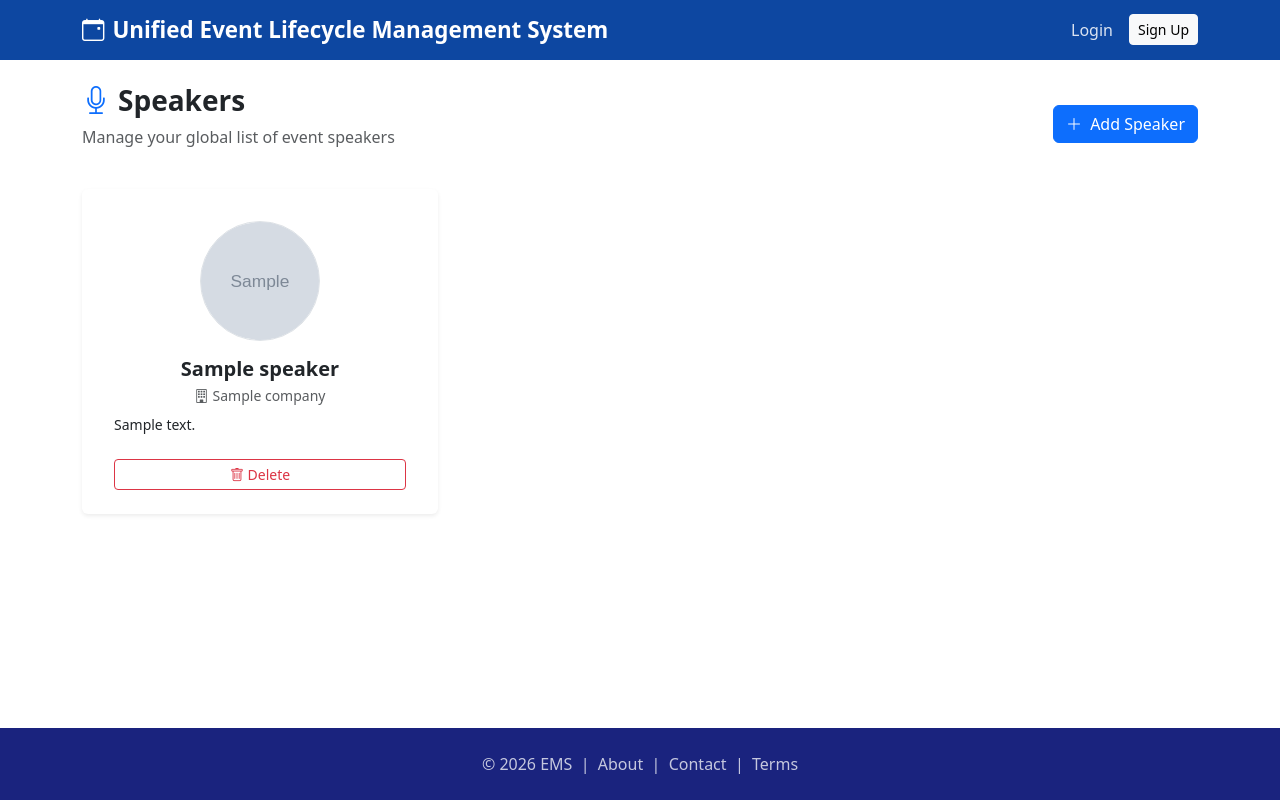
After one commit to Abdularfath/event-management-system, a Flask app: template templates/organizer/speakers/list.html in a window 1280 px wide. The commit adds this page. Run offline with Flask 3, Linux system fonts and the light colour scheme; the template is opened without the code that fills it: most values are stand-ins (such as "Sample title", 1, 10 or a date in 2020); grey boxes marked "Sample" are stand-in pictures; some libraries are stand-ins or nearby versions.

Commit message:
Day 15: Global speakers CRUD and Cloudinary auto-cropping

```diff
--- a/app.py
+++ b/app.py
@@ -32,6 +32,7 @@ from app.routes.checkin import checkin_bp
 from app.routes.registration import registration_bp
 from app.routes.payment import payment_bp
 from app.routes.sessions import sessions_bp
+from app.routes.speakers import speakers_bp
 
 app.register_blueprint(test_bp)
 app.register_blueprint(auth_bp)
@@ -46,6 +47,7 @@ app.register_blueprint(checkin_bp)
 app.register_blueprint(registration_bp)
 app.register_blueprint(payment_bp)
 app.register_blueprint(sessions_bp)
+app.register_blueprint(speakers_bp)
 
 csrf.exempt(checkin_bp)
  # scanner JS sends token in header, not form
--- a/templates/base.html
+++ b/templates/base.html
@@ -55,6 +55,11 @@
               <li class="nav-item">
                 <a class="nav-link" href="{{ url_for('events.list_events') }}">
                   <i class="bi bi-calendar-event me-1"></i>Events
+                </a>
+              </li>
+              <li class="nav-item">
+                <a class="nav-link" href="{{ url_for('speakers.list_speakers') }}">
+                  <i class="bi bi-mic me-1"></i>Speakers
                 </a>
               </li>
             {% endif %}
--- /dev/null
+++ b/templates/organizer/speakers/list.html
@@ -0,0 +1,51 @@
+{% extends 'base.html' %}
+{% block title %}Manage Speakers{% endblock %}
+
+{% block content %}
+<div class="container py-4">
+    <div class="d-flex justify-content-between align-items-center mb-4">
+        <div>
+            <h3 class="fw-bold"><i class="bi bi-mic me-2 text-primary"></i>Speakers</h3>
+            <p class="text-muted">Manage your global list of event speakers</p>
+        </div>
+        <a href="{{ url_for('speakers.add_speaker') }}" class="btn btn-primary">
+            <i class="bi bi-plus-lg me-1"></i> Add Speaker
+        </a>
+    </div>
+
+    <div class="row">
+        {% for speaker in speakers %}
+        <div class="col-md-4 mb-4">
+            <div class="card h-100 shadow-sm border-0 text-center p-3">
+                <div class="card-body">
+                    {% if speaker.image_url %}
+                        <!-- The image is perfectly cropped to 200x200 by Cloudinary! -->
+                        <img src="{{ speaker.image_url }}" alt="{{ speaker.name }}" class="rounded-circle mb-3 border" style="width: 120px; height: 120px; object-fit: cover;">
+                    {% else %}
+                        <div class="rounded-circle bg-light d-flex align-items-center justify-content-center mx-auto mb-3 border" style="width: 120px; height: 120px;">
+                            <i class="bi bi-person text-secondary fs-1"></i>
+                        </div>
+                    {% endif %}
+
+                    <h5 class="card-title fw-bold mb-1">{{ speaker.name }}</h5>
+                    <p class="text-muted small mb-2"><i class="bi bi-building me-1"></i>{{ speaker.company }}</p>
+                    <p class="card-text small text-start">{{ speaker.bio }}</p>
+                </div>
+                <div class="card-footer bg-white border-0 mt-auto">
+                    <form action="{{ url_for('speakers.delete_speaker', speaker_id=speaker.id) }}" method="POST" onsubmit="return confirm('Delete this speaker?');">
+                        <input type="hidden" name="csrf_token" value="{{ csrf_token() }}"/>
+                        <button type="submit" class="btn btn-sm btn-outline-danger w-100"><i class="bi bi-trash"></i> Delete</button>
+                    </form>
+                </div>
+            </div>
+        </div>
+        {% else %}
+        <div class="col-12 text-center py-5">
+            <i class="bi bi-mic-mute fs-1 text-muted d-block mb-3"></i>
+            <h5 class="text-muted">No speakers added yet.</h5>
+            <a href="{{ url_for('speakers.add_speaker') }}" class="btn btn-outline-primary mt-2">Add your first speaker</a>
+        </div>
+        {% endfor %}
+    </div>
+</div>
+{% endblock %}
```
Also changed, not shown: app/routes/speakers.py (added, +60 -0 lines), templates/organizer/speakers/form.html (added, +43 -0 lines).
